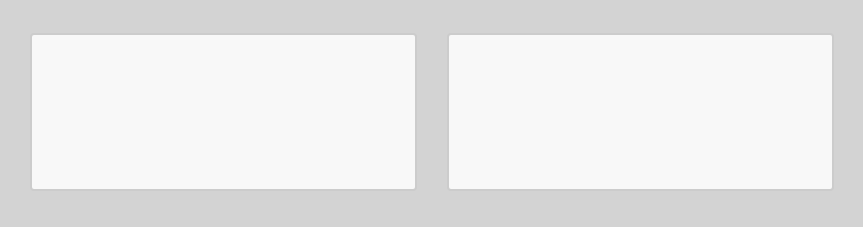
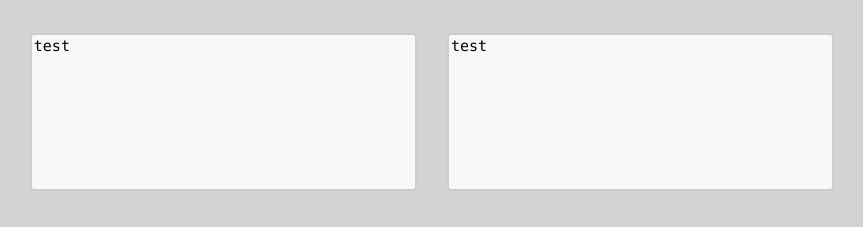
Before and after one commit to Frozemint/ArgAid, a React app: page / in a window 1280 px wide. Shown: the part 101-328 px from the top of the page, without its empty margins (208-1071 px from the left). Built offline with nearby package versions, Linux system fonts and the light colour scheme.

Commit message:
added working textfields...

```diff
--- a/src/index.css
+++ b/src/index.css
@@ -16,4 +16,6 @@
 	border-radius: 4px;
 	border: 2px solid #ccc;
 	resize: none;
+	font-size: 15px;
+	font-family: 'Input', 'Monaco', monospace;
 }
--- a/src/index.js
+++ b/src/index.js
@@ -3,14 +3,46 @@
 import './index.css';
 
 class TextDecode extends React.Component{
-
+	constructor(props){
+		super(props);
+		this.state ={
+			string: "test",
+		};
+	}
+	fillLHSTextfield(i){
+		return <LHSField value={i}/>;
+	}
+	fillRHSTextfield(i){
+		return <RHSField value={i}/>;
+	}
 	render(){
 		return (
 			<div>
 			<h1>ARG Aid</h1>
-			<textarea/>
-			<textarea/>
+			{this.fillLHSTextfield(this.state.string)}
+			{this.fillRHSTextfield(this.state.string)}
 			</div>
+			);
+	}
+
+}
+
+class LHSField extends React.Component{
+	render(){
+		return (
+			<textarea placeholder="String to decode...">
+			{this.props.value}
+			</textarea>
+			);
+	}
+}
+
+class RHSField extends React.Component{
+	render(){
+		return (
+			<textarea placeholder="Result...">
+			{this.props.value}
+			</textarea>
 			);
 	}
 }
```
